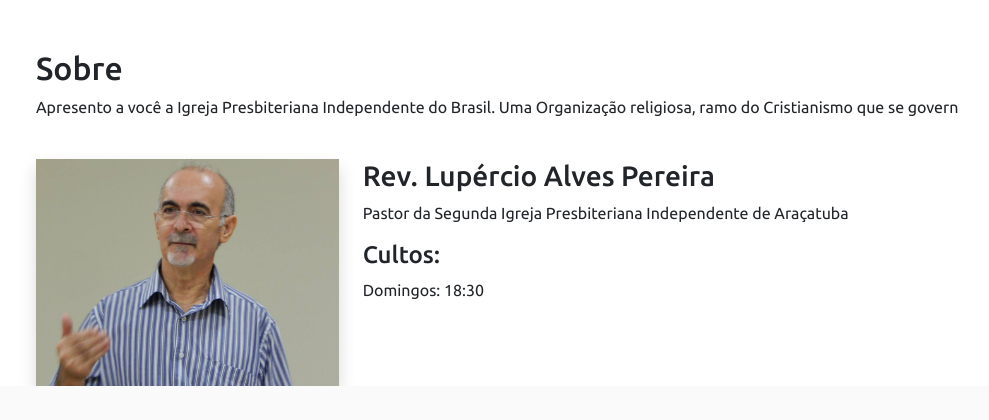
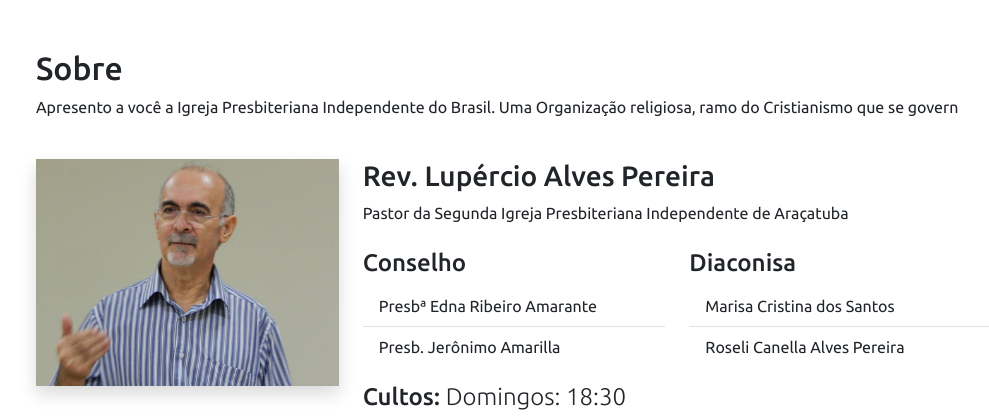
Before and after one commit to ismaelconstantino/ipi2_ata, a Flask app: page / in a window 1280 px wide. Shown: the part 815-1235 px from the top of the page, without its empty margins (276-1265 px from the left). Before the commit the page ends 1201 px from the top, so only its background shows below. Run offline with Flask 3, Linux system fonts and the light colour scheme; some libraries are stand-ins or nearby versions.

Commit message:
menu "sobre" melhorias

```diff
--- a/templates/index.html
+++ b/templates/index.html
@@ -99,9 +99,38 @@
                         <p>Pastor da Segunda Igreja Presbiteriana Independente de Araçatuba</p>
                     </div>
 
-                    <div class="col-md-12">
-                        <h4 mt-6>Cultos:</h4>
-                        <p>Domingos: 18:30 </p>
+                    <div class="row mt-4">
+
+                        <div class="col-md-6" id="conselho">
+                            <h4>Conselho</h4>
+                            <ul class="list-group list-group-flush">
+                                <li class="list-group-item">
+                                    Presbª Edna Ribeiro Amarante
+                                </li>
+                                <li class="list-group-item">
+                                    Presb. Jerônimo Amarilla
+                                </li>
+                            </ul>
+                        </div>
+
+                        <div class="col-md-6" id="diaconal">
+                            <h4>Diaconisa</h4>
+                            <ul class="list-group list-group-flush">
+                                <li class="list-group-item">
+                                    Marisa Cristina dos Santos
+                                </li>
+                                <li class="list-group-item">
+                                    Roseli Canella Alves Pereira
+                                </li>
+                            </ul>
+                        </div>
+                    </div>
+
+
+                    <div class="col-md-12 mt-3">
+                        <h4 mt-6>Cultos:
+                            <span class="fw-lighter"> Domingos: 18:30</span>
+                        </h4>
                     </div>
                 </div>
 
```
